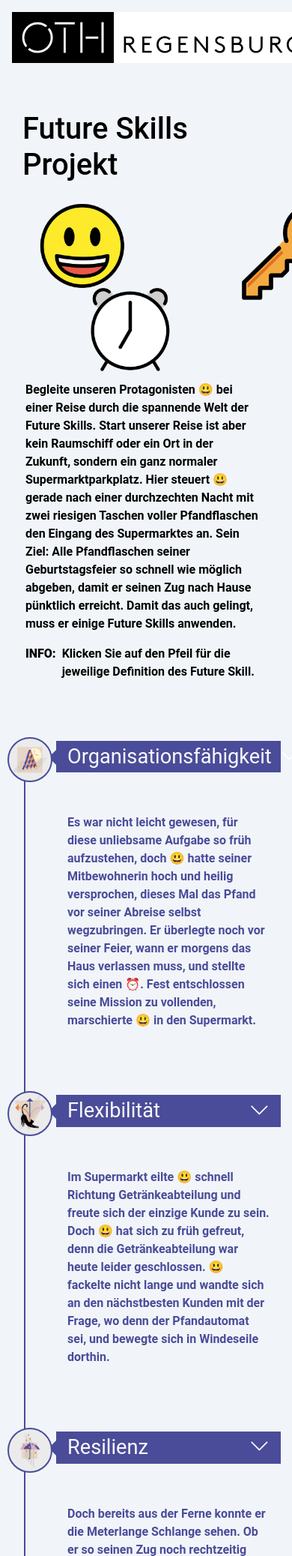
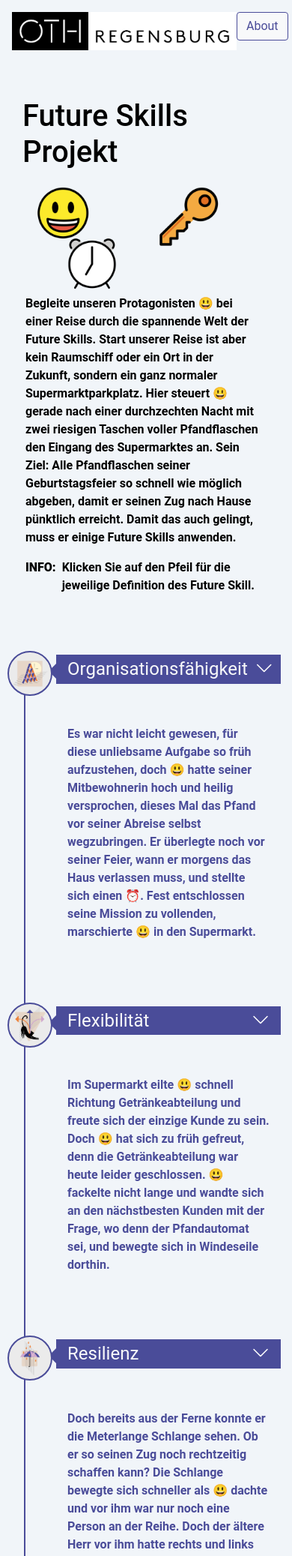
Before and after one commit to Sid0m/FSRoadmap, a Flask app: page / in a window 390 px wide; the page is wider, and only the part inside the window is pictured. Shown: the top 2075 px of that part at 75% size. Run offline with Flask 3, Linux system fonts and the light colour scheme; some libraries are stand-ins or nearby versions.

Commit message:
first draft for mobile phone compatibility

```diff
--- a/static/styles.css
+++ b/static/styles.css
@@ -23,6 +23,10 @@ body{
 .oth-img{
     max-width: 500px;
     height: auto;
+}
+.emoji-galerie{
+    max-width: 500px;
+    max-height: 248px;
 }
 header{
     background-color: var(--oth);
@@ -299,7 +303,7 @@ header{
     width: 100%;
     transform: translateX(-50%);
 }
-.emoji-galerie::before{
+.emoji-galerie{
     max-width: 400px;
     max-height: 198,4px;
 }
@@ -328,6 +332,20 @@ header{
     max-width: 400px;
 }
 }
+
+@media (max-width: 500px) {
+.oth-img{
+    max-width: 300px;
+}
+.emoji-galerie{
+    max-width: 300px;
+    max-height: 198,4px;
+}
+.timeline h3{
+    font-size: 1.5rem;
+}
+}
+
 .img {
     width: 100px;
     height: 50px;
@@ -352,7 +370,3 @@ header{
 h2 {
     color: var(--blue);
 }
-.emoji-galerie{
-    max-width: 500px;
-    max-height: 248px;
-}
```
